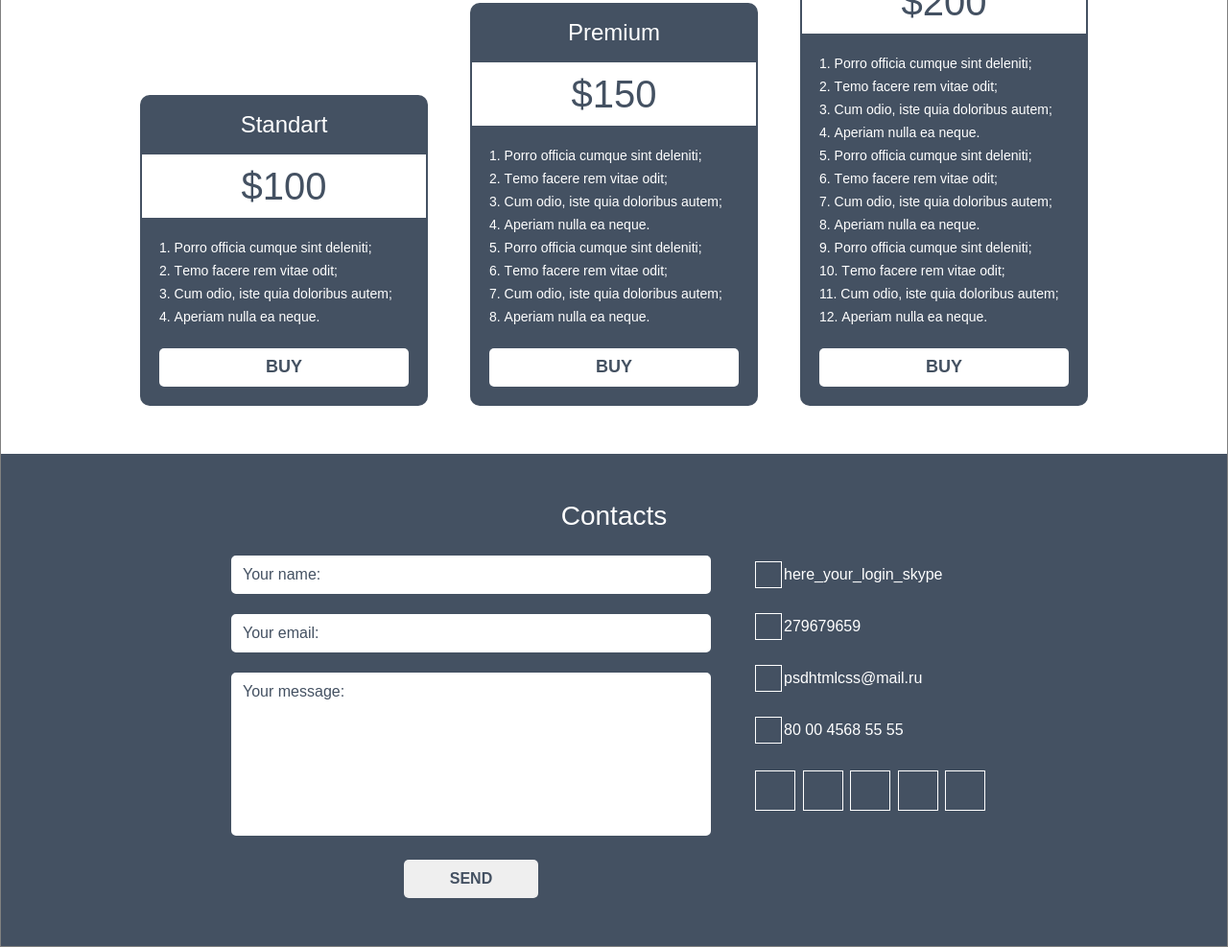
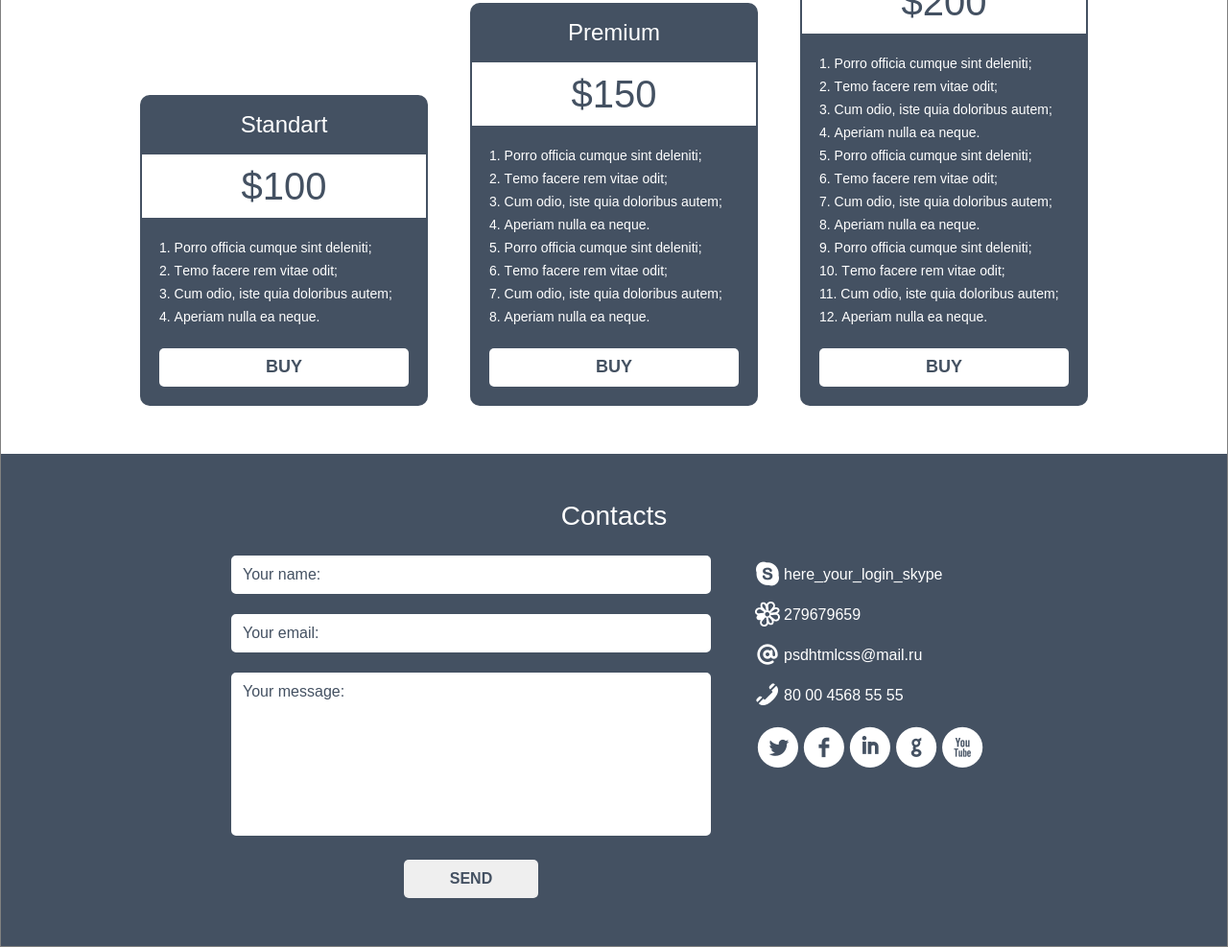
Before and after one commit to Keciot/GB-HtmlCssClass, a plain HTML site: page index.html in a window 1280 px wide. Shown: the part 2197-3184 px from the top of the page at 96% size. Drawn offline with Linux system fonts and the light colour scheme.

Commit message:
Block Contacts Finished

```diff
--- a/css/style.css
+++ b/css/style.css
@@ -409,7 +409,7 @@ textarea.contacts-form-field {
 
 .contacts-social-list li {
     padding-left: 30px;
-    padding-bottom: 30px;
+    padding-bottom: 18px;
 }
 
 .contacts-social-list a {
@@ -427,9 +427,38 @@ textarea.contacts-form-field {
     position: absolute;
     width: 26px;
     height: 26px;
-top: -5px;
-left: -30px;
-border: 1px solid white;
+    top: -5px;
+    left: -30px;
+}
+
+.skype::before {
+    background: url(../img/social-buttons/skype-icon.png) center center no-repeat;
+
+}
+
+
+.icq::before {
+    background: url(../img/social-buttons/icq-icon.png) center center no-repeat;
+
+}
+
+.email::before {
+    background: url(../img/social-buttons/email-icon.png) center center no-repeat;
+
+}
+
+.phone::before {
+    background: url(../img/social-buttons/phone-icon.png) center center no-repeat;
+
+}
+
+
+
+/* Вообще наверное подключение шрифта надо бы положить в шапку, но в данном случае он нигде больше не используется и пусть уже полежит тут. */
+
+@font-face {
+    font-family: socialico;
+    src: url(../fonts/socialico/Socialico-Regular.woff);
 }
 
 .contacts-social-links {
@@ -439,9 +468,10 @@ border: 1px solid white;
 }
 
 .contacts-social-links a {
+    font-family: socialico;
     display: block;
-    height: 42px;
-    width: 42px;
-    border: 1px solid white;
-    box-sizing: border-box;
+    color: #ffffff;
+    text-decoration: none;
+    font-size: 60px;
+
 }
--- a/index.html
+++ b/index.html
@@ -183,11 +183,11 @@
                 <li><a class="contacts-social-list-pic phone" href="#">80 00 4568 55 55</a></li>
             </ul>
             <div class="contacts-social-links">
-                <a href="#" ></a>
-                <a href="#" ></a>
-                <a href="#" ></a>
-                <a href="#" ></a>
-                <a href="#" ></a>
+                <a href="#">l</a>
+                <a href="#">f</a>
+                <a href="#">i</a>
+                <a href="#">g</a>
+                <a href="#">x</a>
 
             </div>
         </div>
```
Also changed, not shown: fonts/socialico/Socialico-Regular.woff (added), img/social-buttons/email-icon.png (added), img/social-buttons/icq-icon.png (added), img/social-buttons/phone-icon.png (added), img/social-buttons/skype-icon.png (added).
